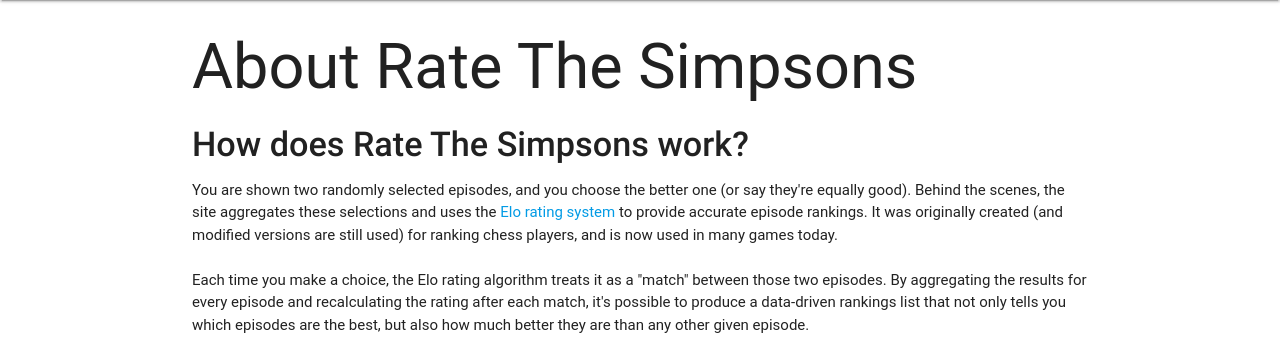
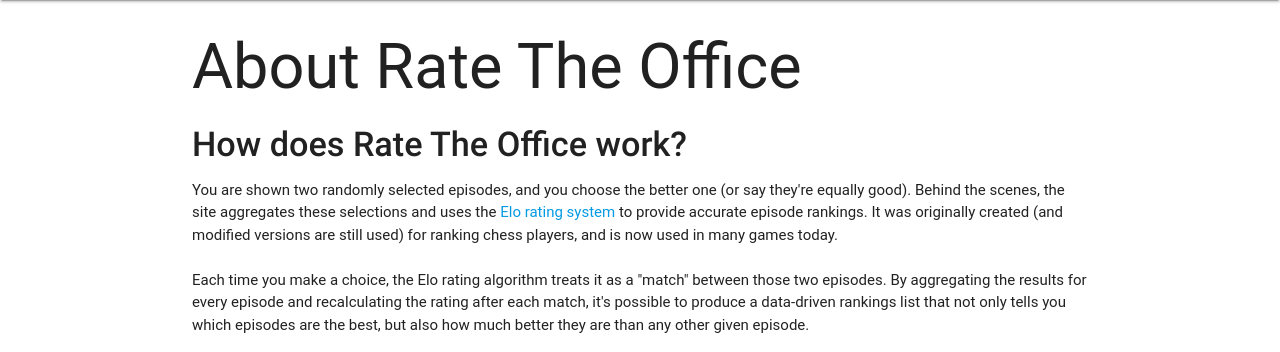
Before and after one commit to gnarizzy/BestEpisodes, a Django app: template BestEpisodes/core/templates/about.html in a window 1280 px wide. Shown: the part 64-416 px from the top of the page. Run offline with Django 3.2, Linux system fonts and the light colour scheme; the template is opened without the code that fills it, so the values that code supplies are empty; some libraries are stand-ins or nearby versions; some web fonts are replaced.

Commit message:
More practical hardcoding;

```diff
--- a/BestEpisodes/core/templates/about.html
+++ b/BestEpisodes/core/templates/about.html
@@ -1,10 +1,10 @@
 {% extends 'base.html' %}
-{% block title_block%}About Rate The Simpsons{% endblock %}
+{% block title_block%}About Rate The Office{% endblock %}
 {% block body_block %}
     <div class = "container">
-        <h1>About Rate The Simpsons</h1>
+        <h1>About Rate The Office</h1>
         <h4>
-            <strong>How does Rate The Simpsons work?</strong>
+            <strong>How does Rate The Office work?</strong>
         </h4>
             <p>
                 You are shown two randomly selected episodes, and you choose the better one (or say they're equally good).
```
